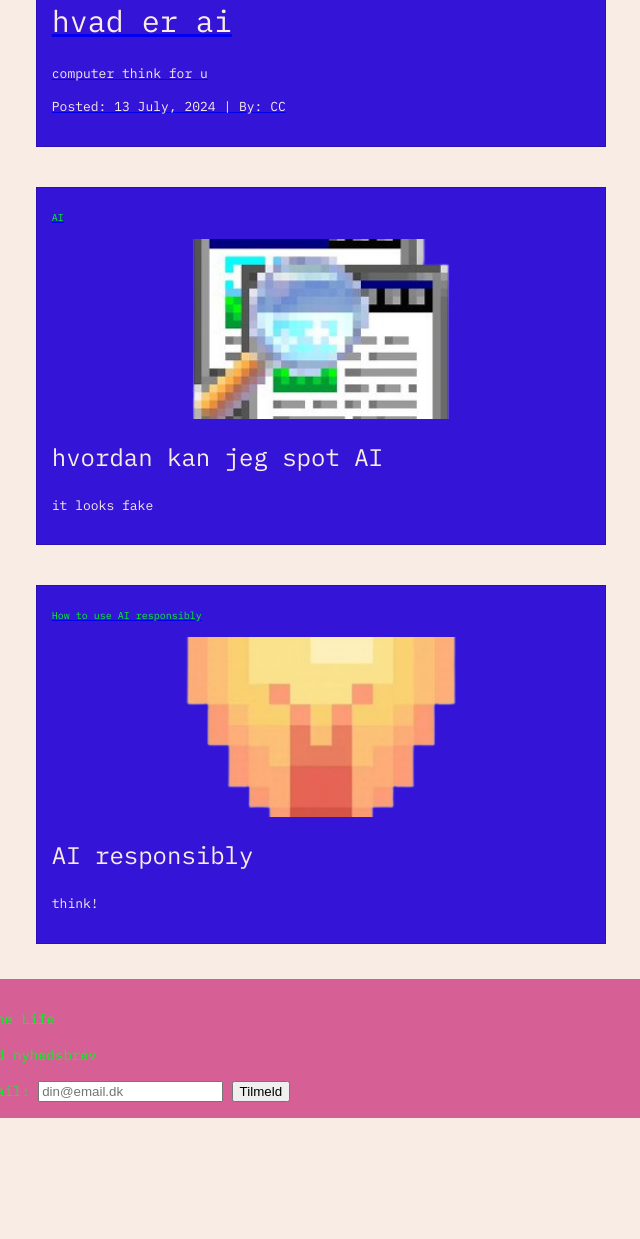
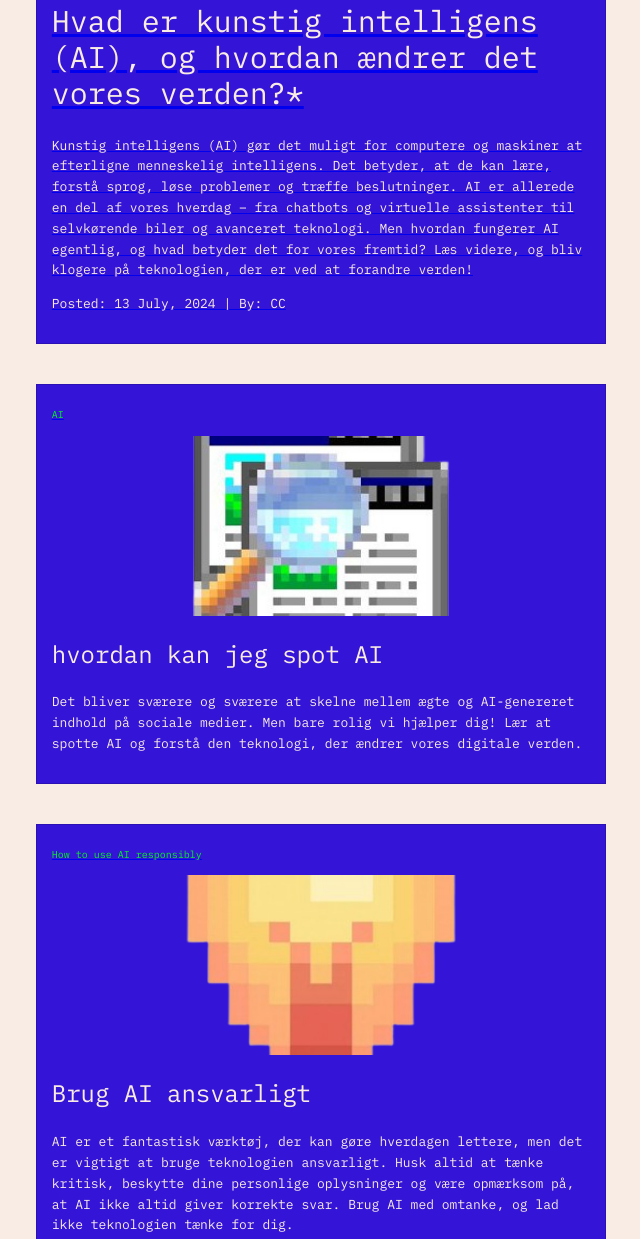
Before and after one commit to cecilialovescats/OnlineLifeDK, a plain HTML site: page index.html in a window 1280 px wide. Shown: the part 535-1774 px from the top of the page, without its empty margins (131-771 px from the left). Before the commit the page ends 1653 px from the top, so only its background shows below. Drawn offline with Linux system fonts and the light colour scheme.

Commit message:
Update index.html

```diff
--- a/index.html
+++ b/index.html
@@ -37,9 +37,11 @@
 
             <img src="969471af1884785772b59c81538b5588.gif" alt="computer">
 
-            <h2>hvad er ai</h2>
+            <h2>Hvad er kunstig intelligens (AI), og hvordan ændrer det vores verden?*</h2>
 
-            <p>computer think for u</p>
+            <p> Kunstig intelligens (AI) gør det muligt for computere og maskiner at efterligne menneskelig intelligens. Det betyder, at de kan lære, forstå sprog, løse problemer og træffe beslutninger.
+
+AI er allerede en del af vores hverdag – fra chatbots og virtuelle assistenter til selvkørende biler og avanceret teknologi. Men hvordan fungerer AI egentlig, og hvad betyder det for vores fremtid? Læs videre, og bliv klogere på teknologien, der er ved at forandre verden!</p>
 
             <p>Posted: 13 July, 2024 | By: CC</p>
         </div>
@@ -54,7 +56,8 @@
 
                 <h3>hvordan kan jeg spot AI</h3>
 
-                <p>it looks fake</p>
+                <p>Det bliver sværere og sværere at skelne mellem ægte og AI-genereret indhold på sociale medier. Men bare rolig
+                    vi hjælper dig! Lær at spotte AI og forstå den teknologi, der ændrer vores digitale verden.</p>
             </div>
 </a>
         <a href="how.html">
@@ -63,9 +66,8 @@
 
                <a href="how.html"><img src="1ea6bd07911f1101df742d811e674667-removebg-preview.png" alt="Computer workspace"></a>
 
-                <h3>AI responsibly</h3>
-
-                <p>think!</p>
+                <h3>Brug AI ansvarligt</h3>
+                <p>AI er et fantastisk værktøj, der kan gøre hverdagen lettere, men det er vigtigt at bruge teknologien ansvarligt. Husk altid at tænke kritisk, beskytte dine personlige oplysninger og være opmærksom på, at AI ikke altid giver korrekte svar. Brug AI med omtanke, og lad ikke teknologien tænke for dig.</p>
             </div>
         </a>
         </div>
```
